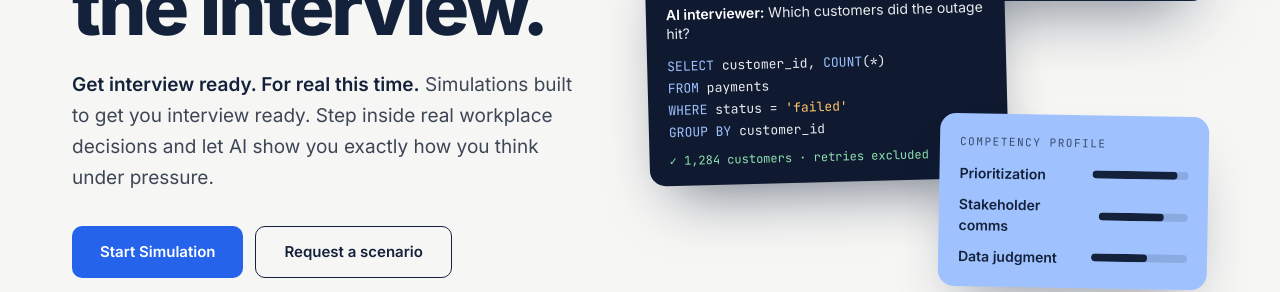
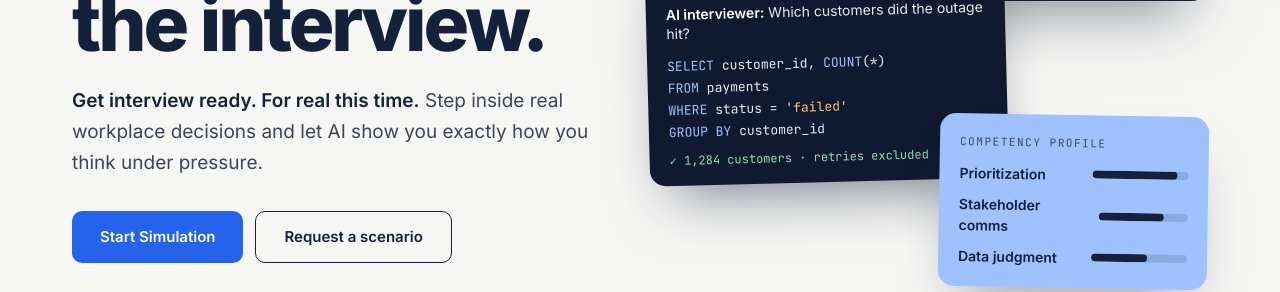
Before and after one commit to ludakhris/interview-differently, a React (Vite) app in the folder apps/web/: page / in a window 1280 px wide. Shown: the part 373-665 px from the top of the page. Built offline with nearby package versions, Linux system fonts and the light colour scheme; no server answers.

Commit message:
Landing A: drop the repeated 'interview ready' line
Refs #104

```diff
--- a/apps/web/src/components/landing/LandingExperiment.tsx
+++ b/apps/web/src/components/landing/LandingExperiment.tsx
@@ -110,8 +110,8 @@ function LandingA() {
             <strong className="font-semibold text-fg">
               Get interview ready. For real this time.
             </strong>{' '}
-            Simulations built to get you interview ready. Step inside real workplace decisions and
-            let AI show you exactly how you think under pressure.
+            Step inside real workplace decisions and let AI show you exactly how you think under
+            pressure.
           </p>
           <Ctas />
         </div>
```
